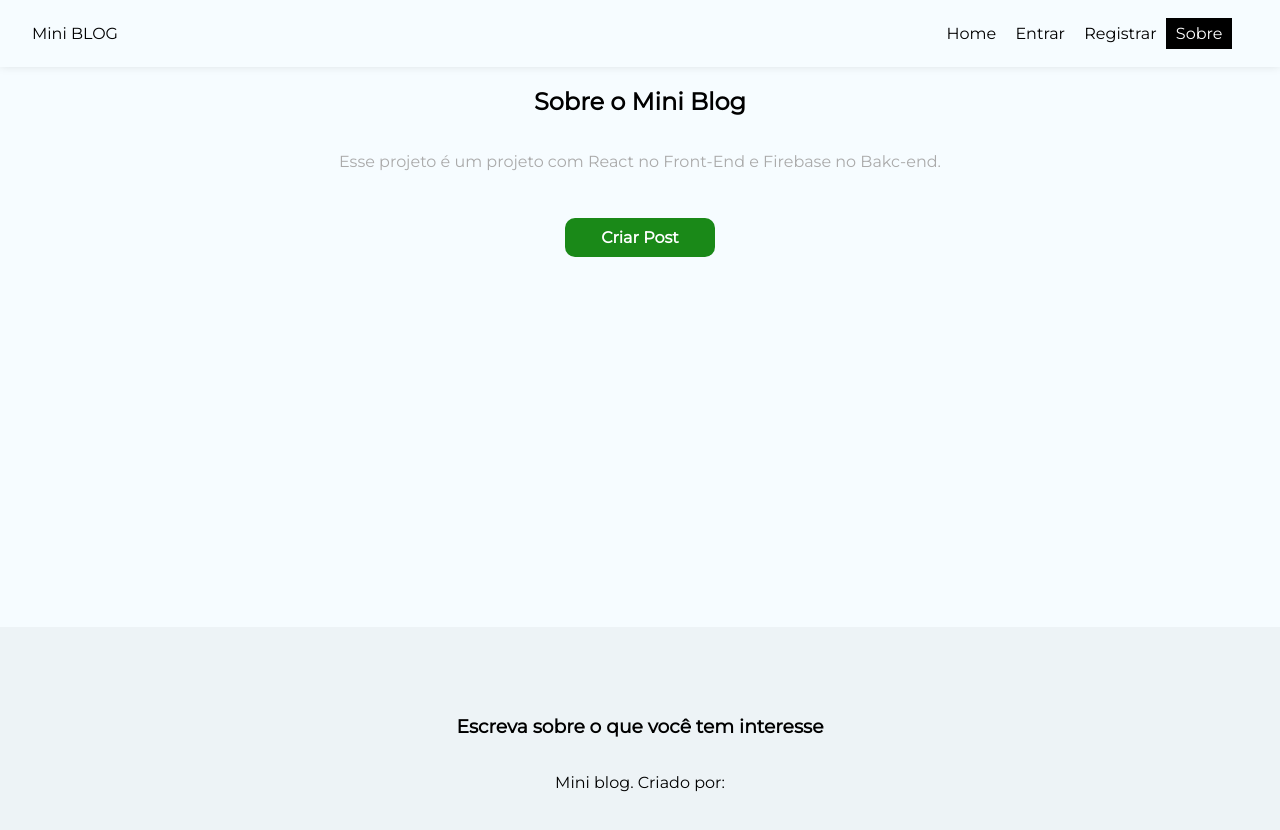
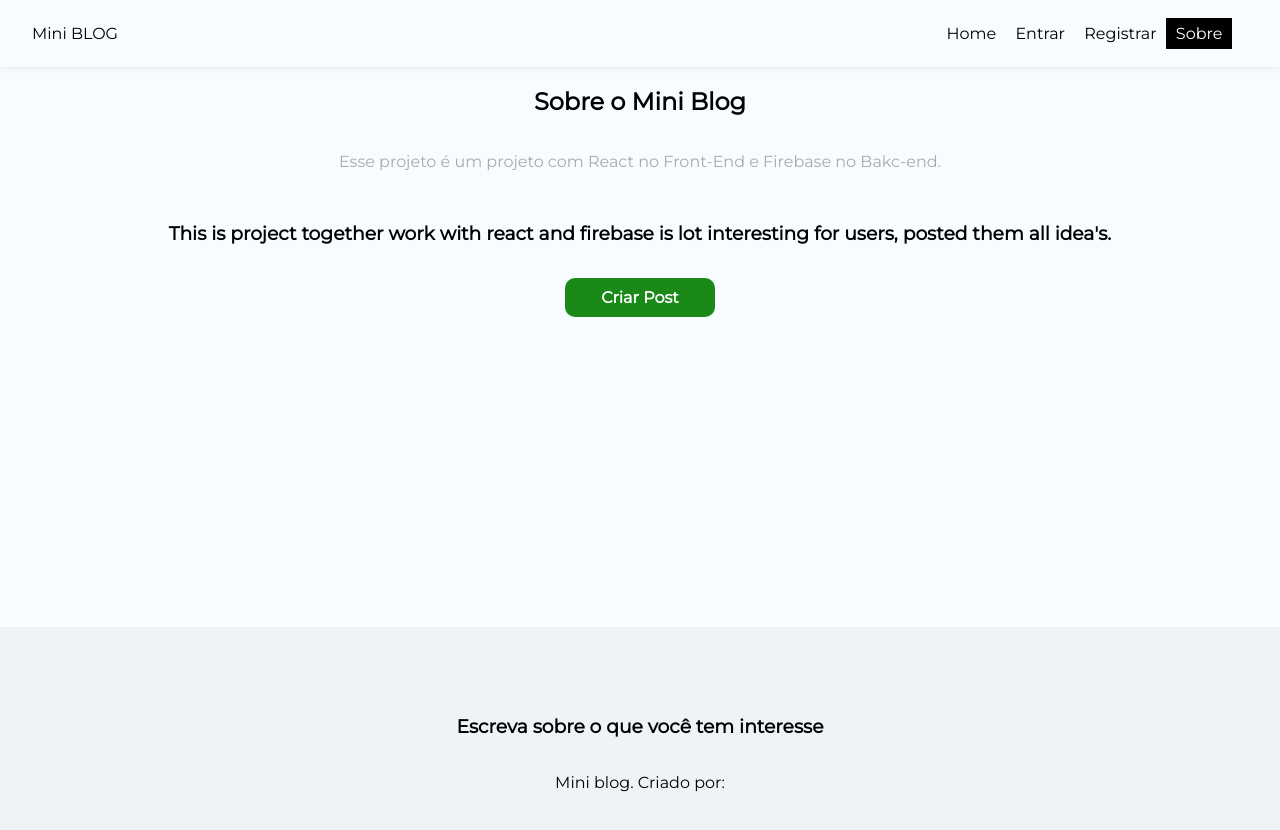
Before and after one commit to felipe-programador-18/Mini-blog, a React (Create React App) app in the folder miniblog/: page /about in a window 1280 px wide. Shown: the top 830 px of the page. Built offline with nearby package versions, Linux system fonts and the light colour scheme; no server answers.

Commit message:
c45-adding p

```diff
--- a/miniblog/src/Pages/About/about.js
+++ b/miniblog/src/Pages/About/about.js
@@ -7,6 +7,7 @@ const About  = () => {
 
    <h2>Sobre  o Mini <span>Blog</span>   </h2>
    <p>Esse projeto é um projeto com React no Front-End e Firebase no Bakc-end. </p>
+   <h3>This is project together work with react and firebase is lot interesting for users, posted them all idea's.</h3>
    <Link to='/posts/create' className='btn'  >Criar Post</Link>
 
   </div> )
```
